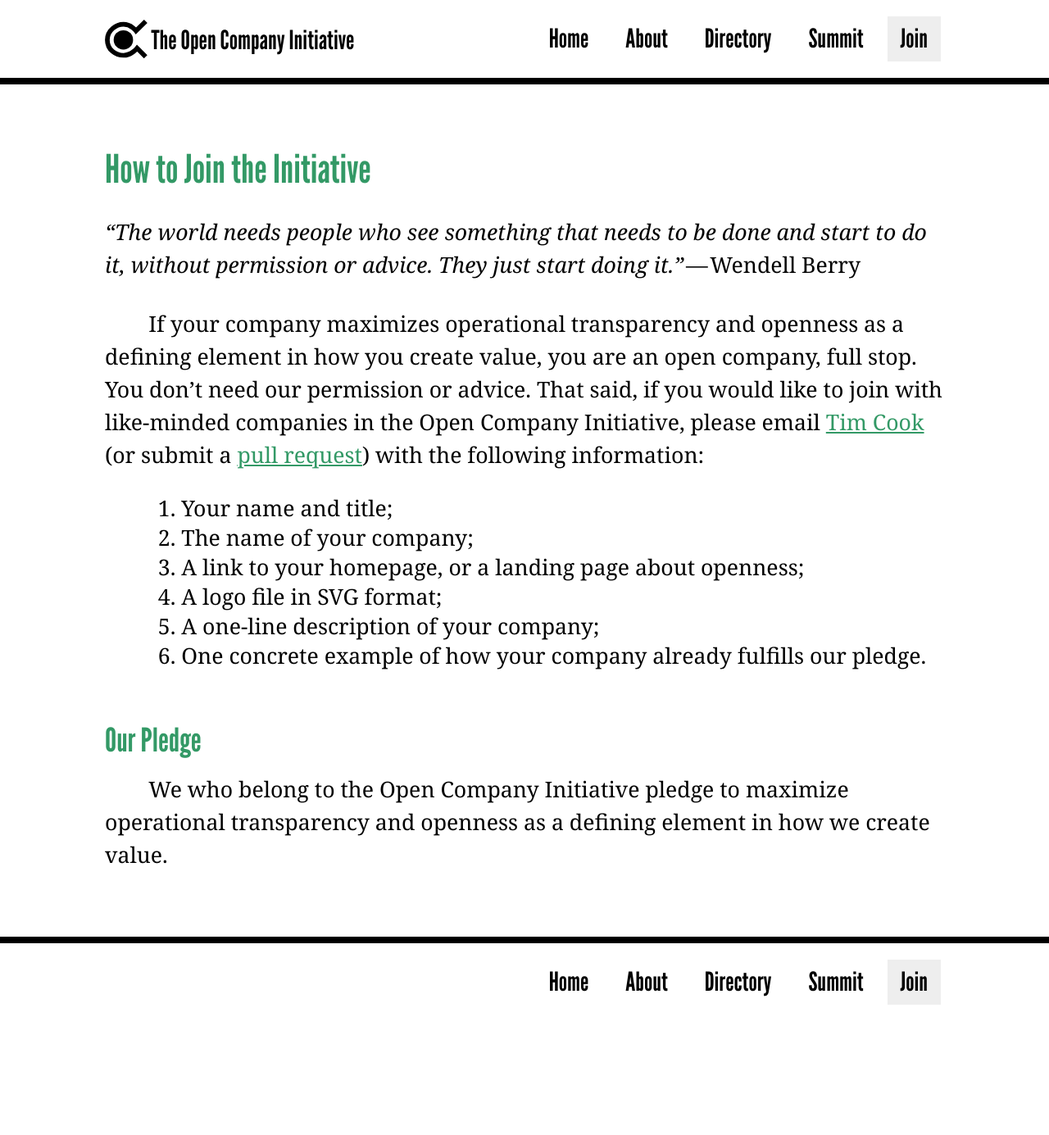
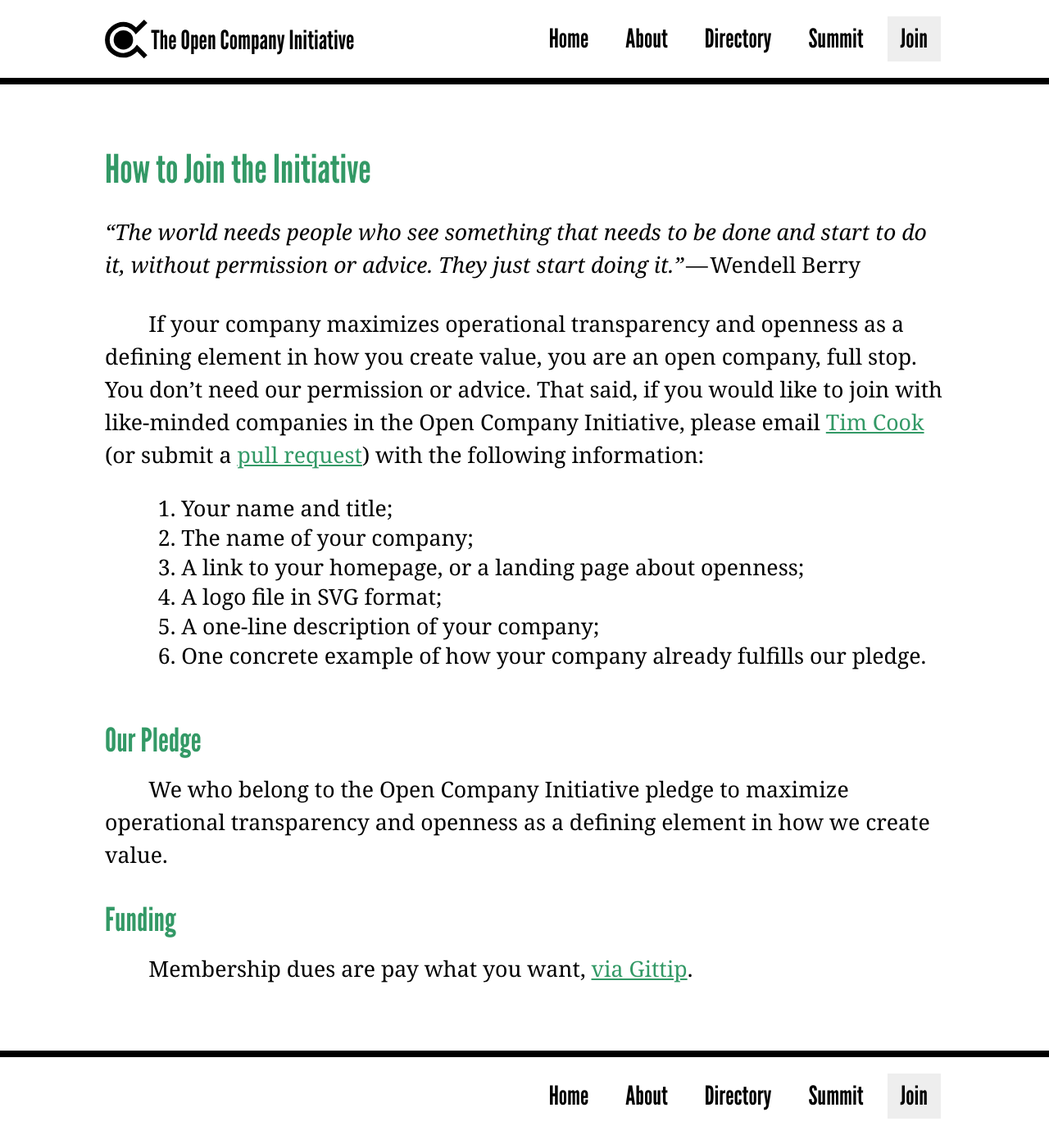
Before and after one commit to opencompany/www.opencompany.org, a Jekyll site: the page built from join/index.md, in a window 1280 px wide. Shown: the whole page at 82% size. Built offline with Jekyll 4.4.1, drawn with Linux system fonts in a browser that asks for light colours; Markdown is read by kramdown in place of the engine named in the settings; before the commit the page ends 1246 px from its top, so only the background shows below that.

Commit message:
Add Funding section to About and Join
Links over to Gittip

```diff
--- a/css/main.css
+++ b/css/main.css
@@ -48,6 +48,9 @@ h3 {
 p {
     text-indent: 2em;
     line-height: 150%;
+}
+.gittip-widget {
+    margin: 1em 2em;
 }
 
 blockquote {
--- a/join/index.md
+++ b/join/index.md
@@ -29,3 +29,13 @@ with the following information:
 ### Our Pledge
 
 {% include pledge.md %}
+
+
+### Funding
+
+Membership dues are pay what you want, <a
+href="https://www.gittip.com/opencompanybiz/">via Gittip</a>.
+
+<div class="gittip-widget">
+    <script data-gittip-username="opencompanybiz" src="//gttp.co/v1.js"></script>
+</div>
```
Also changed, not shown: about/index.md (+10 -0 lines).
